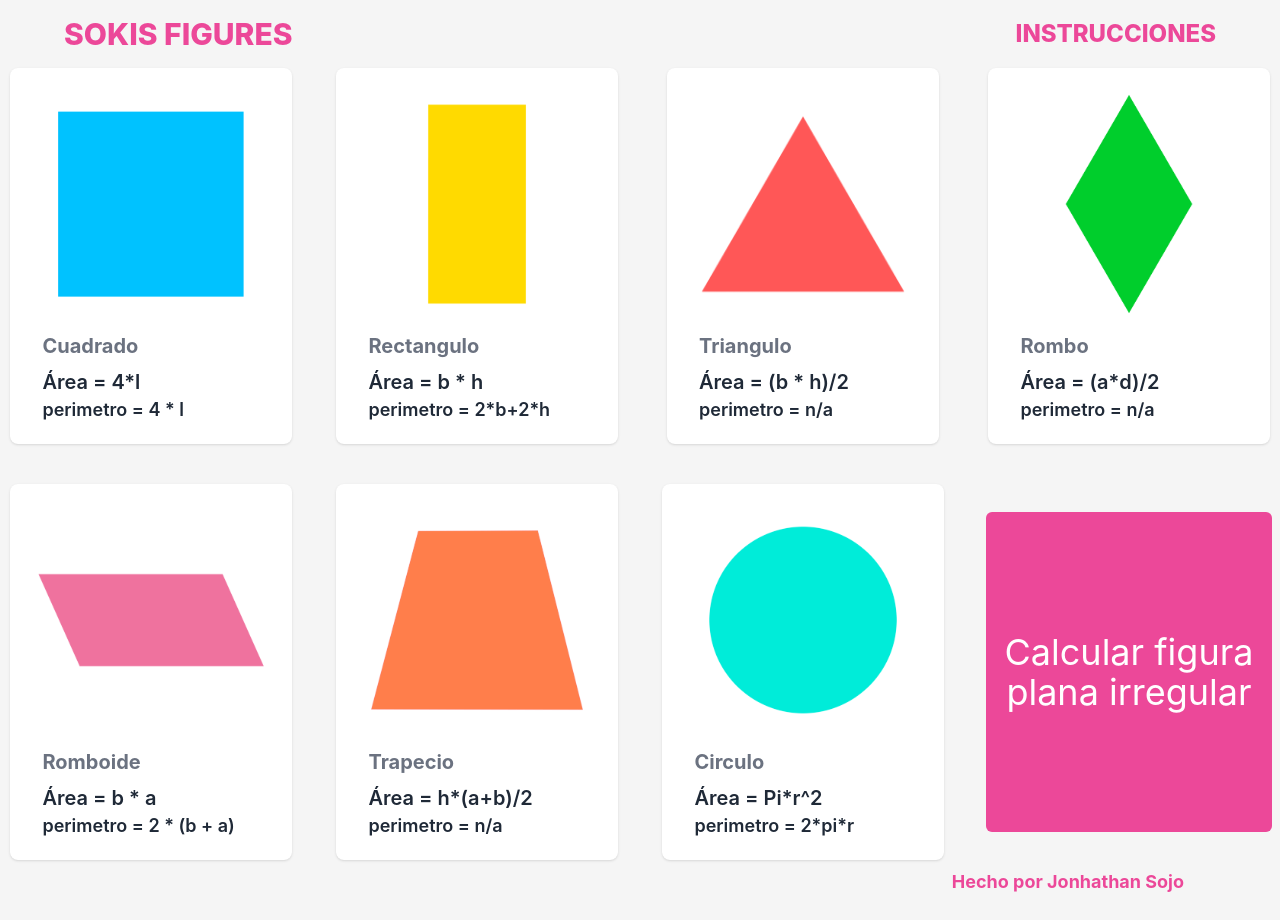
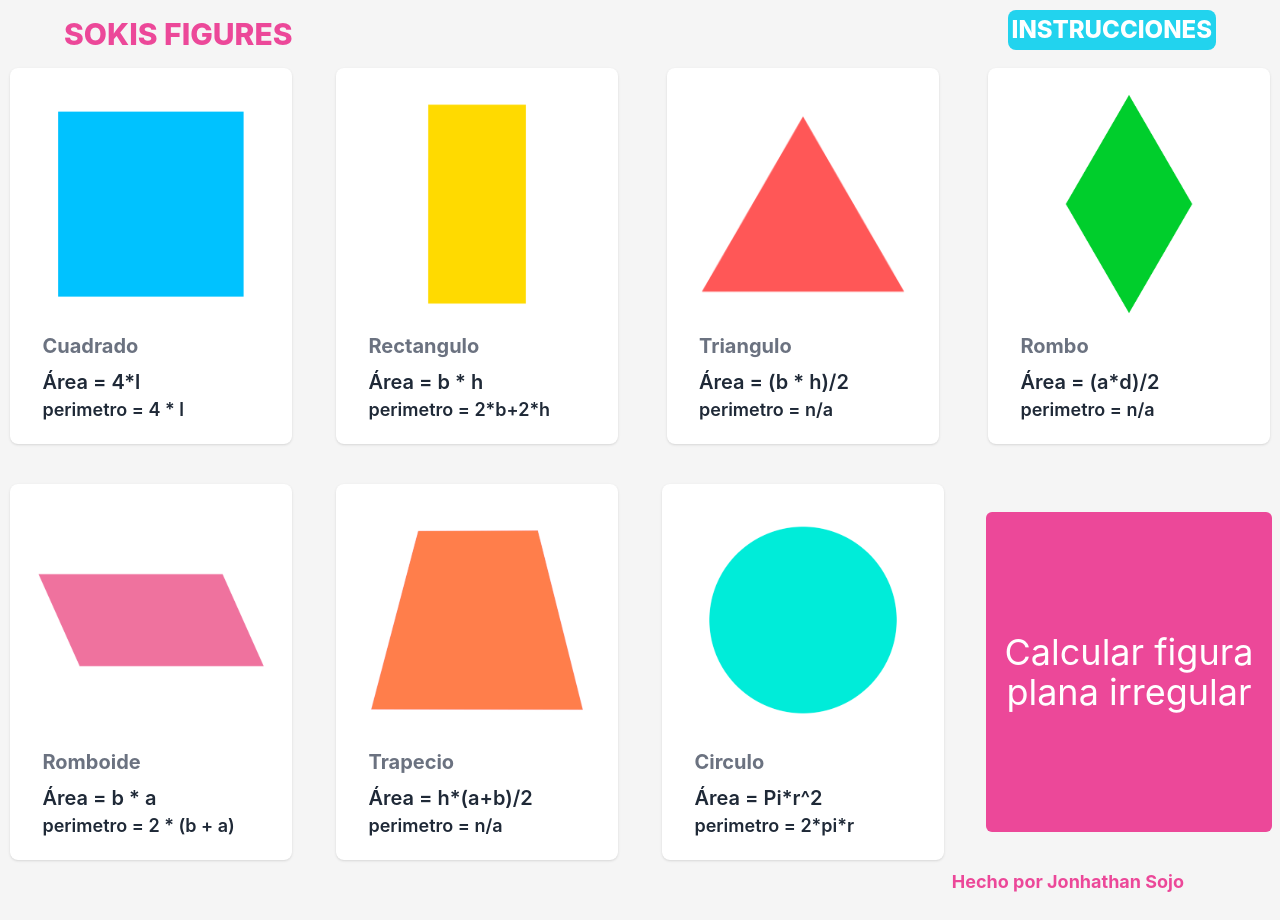
Before and after one commit to sojoko/sokis-figures, a React (Create React App) app: page /planas in a window 1280 px wide. Built offline with nearby package versions, Linux system fonts and the light colour scheme.

Commit message:
instrucctions

```diff
--- a/src/components/Header.jsx
+++ b/src/components/Header.jsx
@@ -19,8 +19,8 @@ function Header() {
       <a href="../">
         <p className='mt-4 lg:ml-16 text-center text-pink-500 text-3xl font-extrabold'>SOKIS FIGURES</p>
       </a>
-      <button onClick={openModal}>
-        <p className='mt-4 lg:mr-16 text-center text-pink-500 text-2xl font-extrabold'>INSTRUCCIONES</p>
+      <button onClick={openModal} className='bg-cyan-400 lg:mr-16 p-1 rounded-lg hover:bg-cyan-500 mt-2'>
+        <p className='mt-4text-center text-white text-2xl font-extrabold'>INSTRUCCIONES</p>
       </button>
       <ModalInstruc isOpen={isModalOpen} onClose={closeModal} />
     </div>
```
